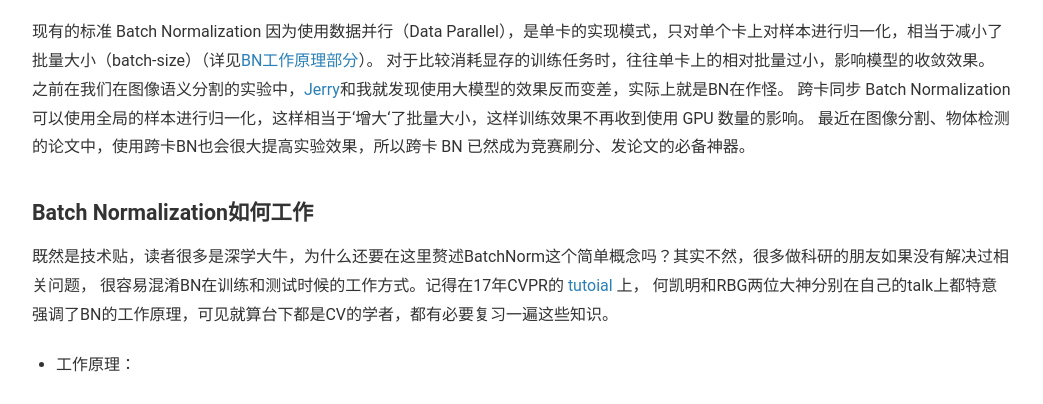
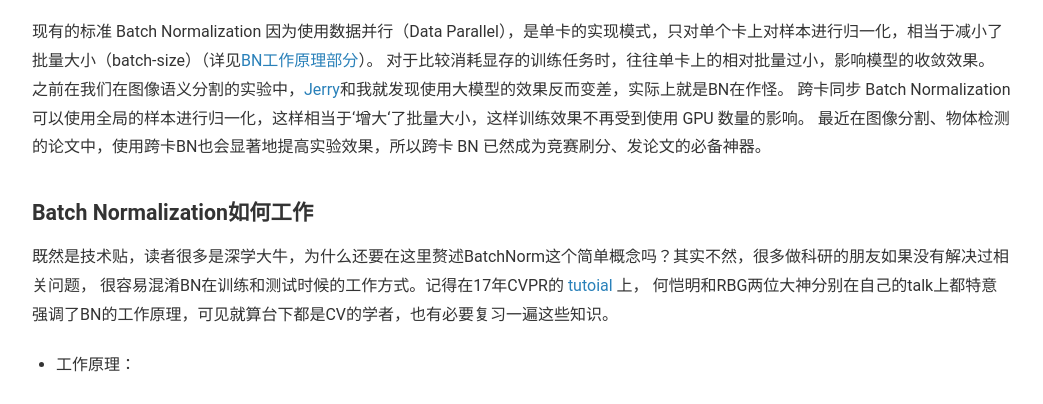
Before and after one commit to mxnet-zh/blog, a Jekyll site: the page built from _posts/2018-07-02-syncbn.md, in a window 1280 px wide and 900 px high. Shown: the part 399-803 px from the top of the window, without its empty margins (118-1161 px from the left). Built offline with Jekyll 4.4.1, drawn with Linux system fonts in a browser that asks for light colours; formulas are drawn with MathJax 3; some of the changed text lies outside the part shown.

Commit message:
address comments from Tong

```diff
--- a/_posts/2018-07-02-syncbn.md
+++ b/_posts/2018-07-02-syncbn.md
@@ -10,14 +10,14 @@ author: <a href="http://hangzh.com/">张航</a> Amazon AI Applied Scientist
 现有的标准 Batch Normalization 因为使用数据并行（Data Parallel），是单卡的实现模式，只对单个卡上对样本进行归一化，相当于减小了批量大小（batch-size）（详见[BN工作原理部分](#batch-normalization如何工作)）。
 对于比较消耗显存的训练任务时，往往单卡上的相对批量过小，影响模型的收敛效果。
 之前在我们在图像语义分割的实验中，[Jerry](http://zhongyuezhang.com/)和我就发现使用大模型的效果反而变差，实际上就是BN在作怪。
-跨卡同步 Batch Normalization 可以使用全局的样本进行归一化，这样相当于‘增大‘了批量大小，这样训练效果不再收到使用 GPU 数量的影响。
-最近在图像分割、物体检测的论文中，使用跨卡BN也会很大提高实验效果，所以跨卡 BN 已然成为竞赛刷分、发论文的必备神器。
+跨卡同步 Batch Normalization 可以使用全局的样本进行归一化，这样相当于‘增大‘了批量大小，这样训练效果不再受到使用 GPU 数量的影响。
+最近在图像分割、物体检测的论文中，使用跨卡BN也会显著地提高实验效果，所以跨卡 BN 已然成为竞赛刷分、发论文的必备神器。
 
 
 ### Batch Normalization如何工作
 既然是技术贴，读者很多是深学大牛，为什么还要在这里赘述BatchNorm这个简单概念吗？其实不然，很多做科研的朋友如果没有解决过相关问题，
 很容易混淆BN在训练和测试时候的工作方式。记得在17年CVPR的 [tutoial](http://deeplearning.csail.mit.edu/) 上，
-何凯明和RBG两位大神分别在自己的talk上都特意强调了BN的工作原理，可见就算台下都是CV的学者，都有必要复习一遍这些知识。
+何恺明和RBG两位大神分别在自己的talk上都特意强调了BN的工作原理，可见就算台下都是CV的学者，也有必要复习一遍这些知识。
 
 - 工作原理：
 
```
Also changed, not shown: other parts of _posts/2018-07-02-syncbn.md (+1 -1 lines).
